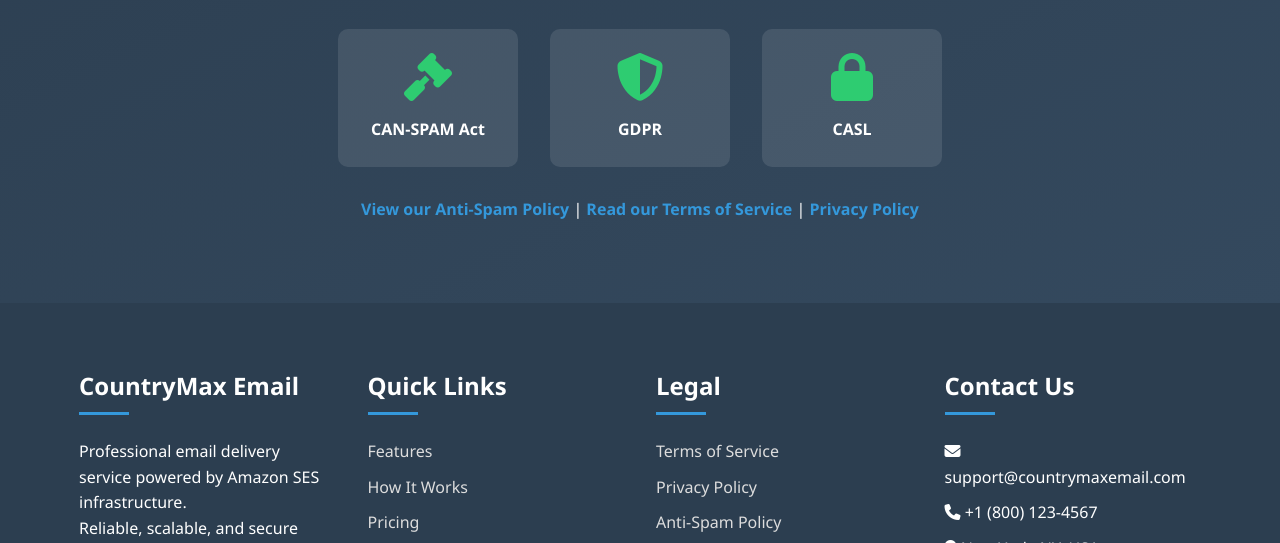
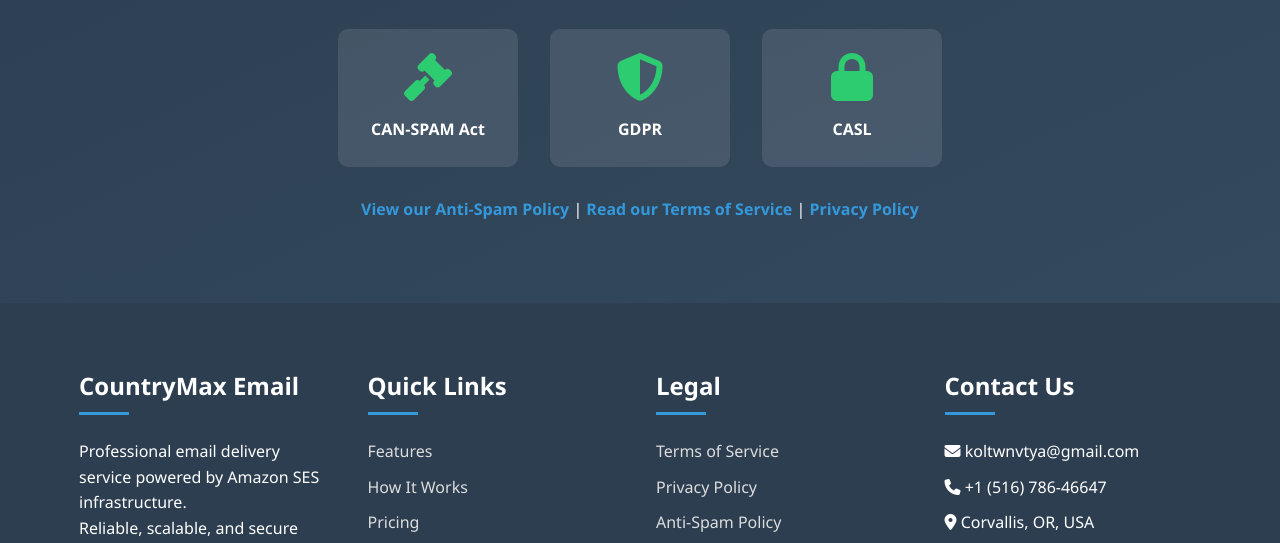
Before and after one commit to CountryMaxEmailDelivery1/CountryMaxEmailDelivery1.github.io, a plain HTML site: page index.html in a window 1280 px wide. Shown: the part 3179-3722 px from the top of the page. Drawn offline with Linux system fonts and the light colour scheme.

Commit message:
Update index.html

```diff
--- a/index.html
+++ b/index.html
@@ -657,9 +657,9 @@
                 <div class="footer-column" id="contact">
                     <h3>Contact Us</h3>
                     <ul>
-                        <li><i class="fas fa-envelope"></i> support@countrymaxemail.com</li>
-                        <li><i class="fas fa-phone"></i> +1 (800) 123-4567</li>
-                        <li><i class="fas fa-map-marker-alt"></i> New York, NY, USA</li>
+                        <li><i class="fas fa-envelope"></i> koltwnvtya@gmail.com</li>
+                        <li><i class="fas fa-phone"></i> +1 (516) 786-46647</li>
+                        <li><i class="fas fa-map-marker-alt"></i> Corvallis, OR, USA</li>
                     </ul>
                     <div style="margin-top: 20px;">
                         <a href="#" style="color: #ddd; margin-right: 15px; font-size: 1.2rem;"><i class="fab fa-twitter"></i></a>
```
